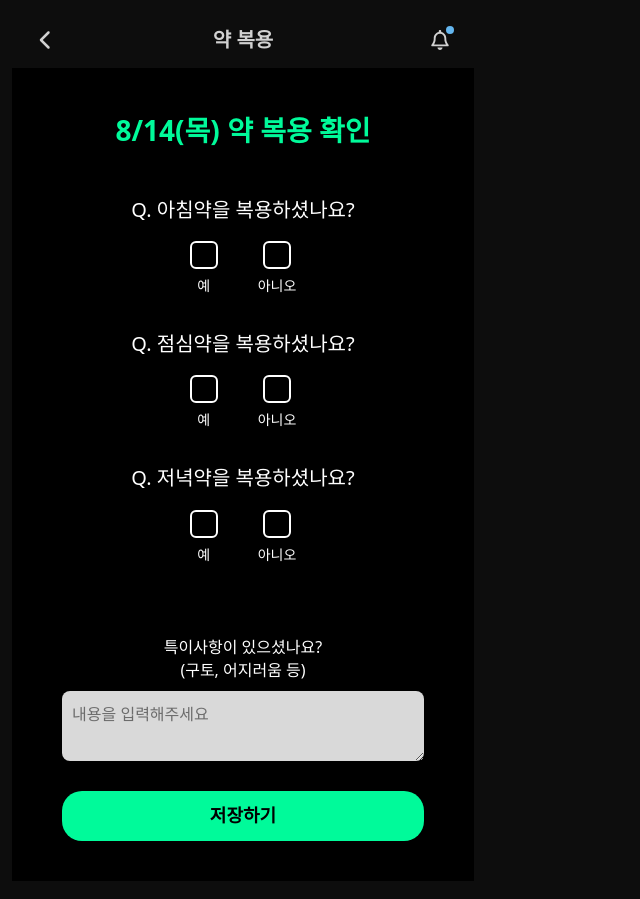
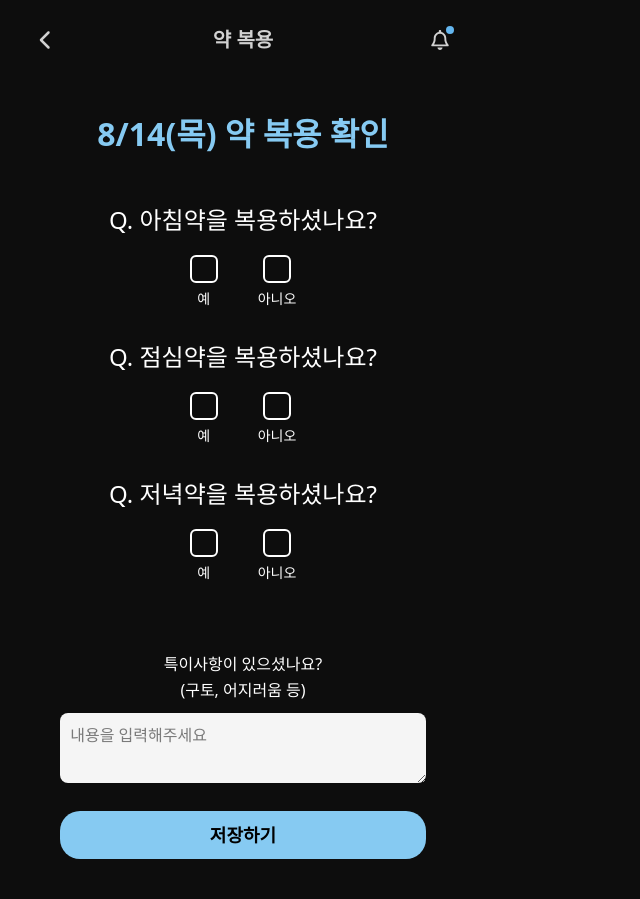
Before and after one commit to team-hyosun/frontend, a React (Vite) app: page /medication in a window 1280 px wide. Shown: the whole page, without its empty margins (0-640 px from the left). Built offline with nearby package versions, Linux system fonts and the light colour scheme.

Commit message:
Redesign Medication Page

```diff
--- a/src/pages/Medication.jsx
+++ b/src/pages/Medication.jsx
@@ -1,5 +1,4 @@
 import React, { useState } from 'react'
-import styled from '@emotion/styled'
 import { useNavigate } from 'react-router-dom'
 
 export default function MedicationCheck() {
@@ -27,129 +26,61 @@ export default function MedicationCheck() {
     alert('약 복용 정보가 저장되었습니다.')
     navigate('/')
   }
+
   return (
-    <Container>
-      <Title>{titleText}</Title>
-
+    <div className="px-7 py-10 w-full text-white flex flex-col items-center">
+      <h1 className="text-[2rem] font-bold text-primary-400 mb-10 text-center">
+        {titleText}
+      </h1>
       {[
         { key: 'morning', label: 'Q. 아침약을 복용하셨나요?' },
         { key: 'lunch', label: 'Q. 점심약을 복용하셨나요?' },
         { key: 'dinner', label: 'Q. 저녁약을 복용하셨나요?' },
       ].map(item => (
-        <Question key={item.key}>
+        <div key={item.key} className="w-full mb-7 text-[1.5rem] text-center">
           {item.label}
-          <OptionRow>
-            <OptionWrapper onClick={() => toggleAnswer(item.key, true)}>
-              <OptionBox selected={answers[item.key] === true} />
-              <OptionText>예</OptionText>
-            </OptionWrapper>
-            <OptionWrapper onClick={() => toggleAnswer(item.key, false)}>
-              <OptionBox selected={answers[item.key] === false} />
-              <OptionText>아니오</OptionText>
-            </OptionWrapper>
-          </OptionRow>
-        </Question>
+          <div className="flex justify-center gap-10 mt-4">
+            <div
+              className="flex flex-col items-center cursor-pointer"
+              onClick={() => toggleAnswer(item.key, true)}
+            >
+              <div className={`w-7 h-7 border-2 border-white rounded-md ${
+                answers[item.key] === true ? 'bg-primary-500' : 'bg-transparent'
+              }`} />
+              <span className="mt-1.5 text-sm text-white">예</span>
+            </div>
+            <div
+              className="flex flex-col items-center cursor-pointer"
+              onClick={() => toggleAnswer(item.key, false)}
+            >
+              <div className={`w-7 h-7 border-2 border-white rounded-md ${
+                answers[item.key] === false ? 'bg-primary-400' : 'bg-transparent'
+              }`} />
+              <span className="mt-1.5 text-sm text-white">아니오</span>
+            </div>
+          </div>
+        </div>
       ))}
 
-      <NoteLabel>
+      <div className="mt-10 text-base text-center leading-relaxed">
         특이사항이 있으셨나요?
         <br />
         (구토, 어지러움 등)
-      </NoteLabel>
-      <NoteInput
+      </div>
+
+      <textarea
+        className="mt-2.5 w-[90%] h-[70px] bg-white-300 border-none rounded-lg text-base p-2.5 text-black resize-y"
         placeholder="내용을 입력해주세요"
         value={note}
         onChange={e => setNote(e.target.value)}
       />
-      <SaveButton onClick={handleSave}>저장하기</SaveButton>
-    </Container>
+
+      <button
+        className="mt-7 w-[90%] h-12 bg-primary-400 text-black text-lg font-bold border-none rounded-[20px] cursor-pointer hover:bg-primary-500 transition-colors"
+        onClick={handleSave}
+      >
+        저장하기
+      </button>
+    </div>
   )
 }
-
-const Container = styled.div`
-  background: #000;
-  padding: 40px 30px;
-  width: 100%;
-  color: #fff;
-  display: flex;
-  flex-direction: column;
-  align-items: center;
-`
-
-const Title = styled.div`
-  font-size: 28px;
-  font-weight: bold;
-  color: #00fa9a;
-  margin-bottom: 40px;
-  text-align: center;
-`
-
-const Question = styled.div`
-  width: 100%;
-  margin-bottom: 30px;
-  font-size: 20px;
-  text-align: center;
-`
-
-const OptionRow = styled.div`
-  display: flex;
-  justify-content: center;
-  gap: 40px;
-  margin-top: 15px;
-`
-
-const OptionWrapper = styled.div`
-  display: flex;
-  flex-direction: column;
-  align-items: center;
-  cursor: pointer;
-`
-
-const OptionBox = styled.div`
-  width: 28px;
-  height: 28px;
-  border: 2px solid #fff;
-  background: ${({ selected }) => (selected ? '#00d88a' : 'transparent')};
-  border-radius: 6px;
-`
-
-const OptionText = styled.span`
-  margin-top: 6px;
-  font-size: 14px;
-  color: #fff;
-`
-
-const NoteLabel = styled.div`
-  margin-top: 40px;
-  font-size: 16px;
-  text-align: center;
-  line-height: 1.4;
-`
-
-const NoteInput = styled.textarea`
-  margin-top: 10px;
-  width: 90%;
-  height: 70px;
-  background: #d9d9d9;
-  border: none;
-  border-radius: 8px;
-  font-size: 16px;
-  padding: 10px;
-  color: #000;
-  resize: vertical;
-`
-const SaveButton = styled.button`
-  margin-top: 30px;
-  width: 90%;
-  height: 50px;
-  background: #00fa9a;
-  color: #000;
-  font-size: 18px;
-  font-weight: bold;
-  border: none;
-  border-radius: 20px;
-  cursor: pointer;
-  &:hover {
-    background: #00d88a;
-  }
-`
```
Also changed, not shown: 1 other file (tests, documents, lock files or other folders).
